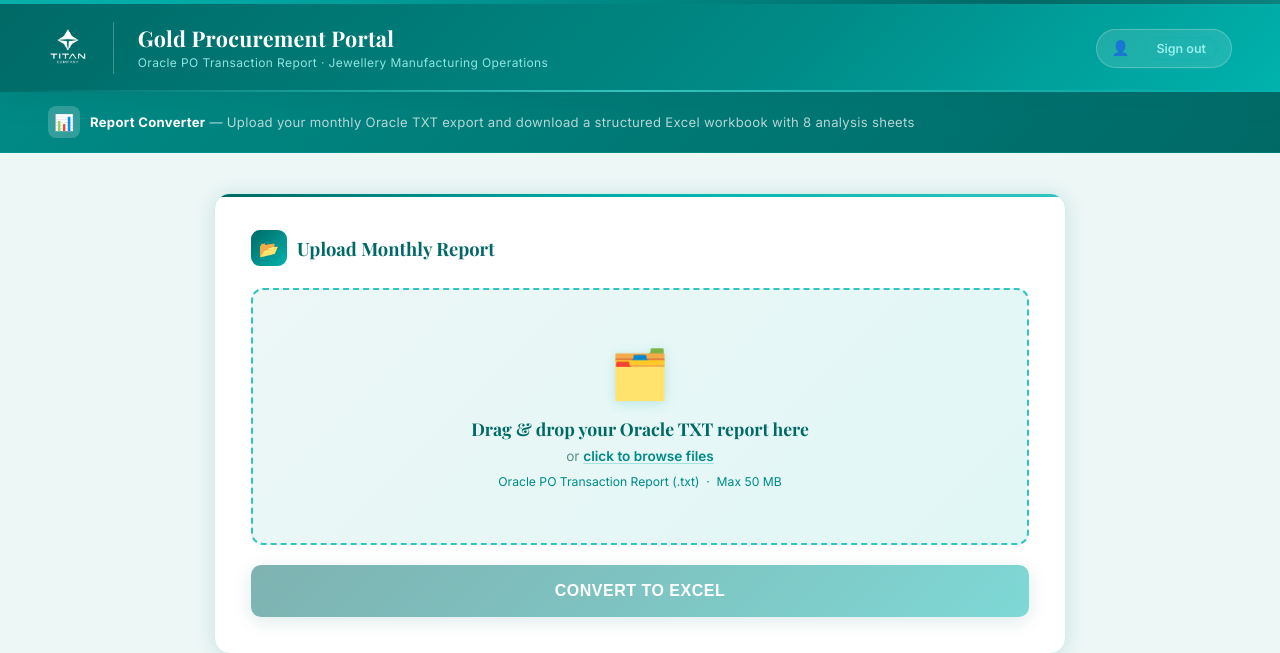
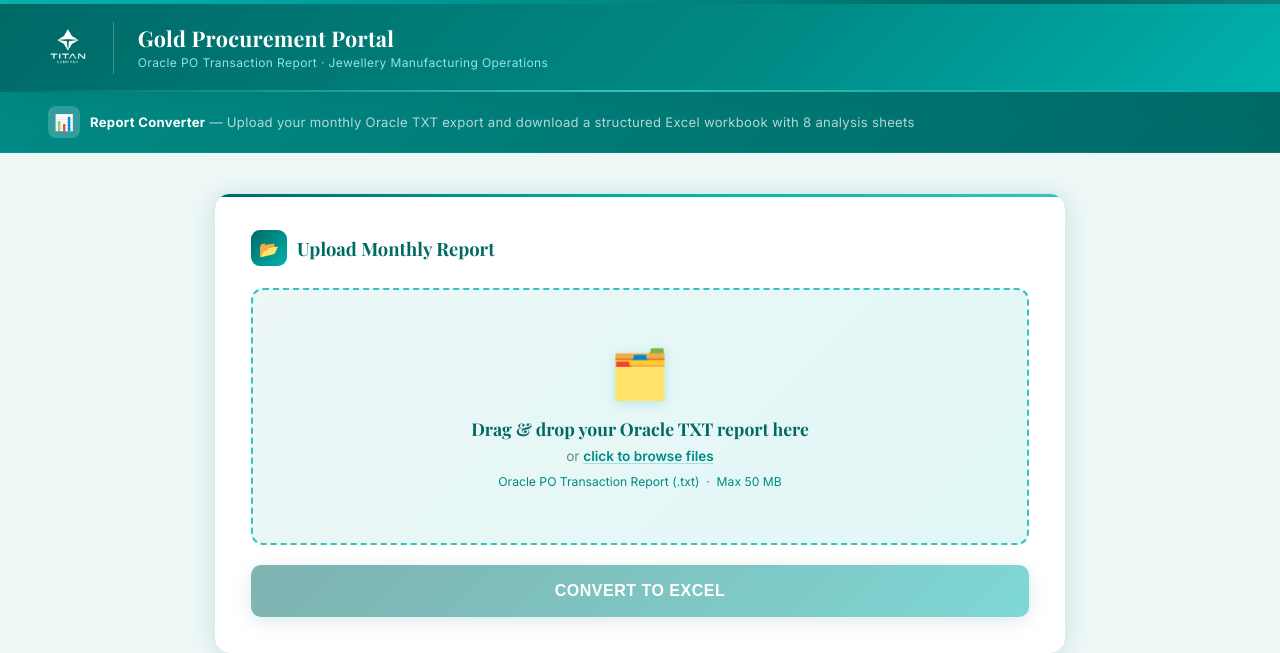
Before and after one commit to AnudeepChikati/gold-procurement, a Flask app: template templates/index.html in a window 1280 px wide. Shown: the top 653 px of the page. Run offline with Flask 3, Linux system fonts and the light colour scheme; the template is opened without the code that fills it, so the values that code supplies are empty.

Commit message:
Gold Procurment: code cleanup.

```diff
--- a/app.py
+++ b/app.py
@@ -1,24 +1,17 @@
 """
 Gold Procurement - Web UI (Flask)
 ===================================
-Environment variables (required in production):
-    APP_USERNAME   - login username  (default: admin)
-    APP_PASSWORD   - login password  (default: titan@123)
-    SECRET_KEY     - Flask session secret (generate a long random string)
+Local-only single page app. No authentication.
+Run: python app.py
 """
 
 import os
 import uuid
 import tempfile
 import traceback
-import functools
 from pathlib import Path
 
-from flask import (
-    Flask, request, jsonify, send_file, render_template,
-    abort, session, redirect, url_for
-)
-from werkzeug.middleware.proxy_fix import ProxyFix
+from flask import Flask, request, jsonify, send_file, render_template, abort
 
 import sys
 sys.path.insert(0, str(Path(__file__).parent))
@@ -26,24 +19,11 @@ from parse_gold_report import parse_txt, write_excel_to_buffer
 
 _EXCEL_CACHE: dict[str, tuple[bytes, str]] = {}
 
-_IS_PRODUCTION = os.environ.get("RAILWAY_ENVIRONMENT") or os.environ.get("RENDER")
-
 app = Flask(__name__)
-# Trust Railway/Render's reverse proxy so HTTPS is detected correctly
-app.wsgi_app = ProxyFix(app.wsgi_app, x_for=1, x_proto=1, x_host=1, x_prefix=1)
-
-app.config["MAX_CONTENT_LENGTH"]      = 50 * 1024 * 1024
-app.config["SESSION_COOKIE_HTTPONLY"] = True
-app.config["SESSION_COOKIE_SAMESITE"] = "Lax"
-app.config["SESSION_COOKIE_SECURE"]   = bool(_IS_PRODUCTION)  # HTTPS only in prod
-app.secret_key = os.environ.get("SECRET_KEY", "change-me-in-production-use-a-long-random-string")
-
-_USERNAME = os.environ.get("APP_USERNAME", "admin")
-_PASSWORD = os.environ.get("APP_PASSWORD", "titan@123")
+app.config["MAX_CONTENT_LENGTH"] = 50 * 1024 * 1024
 
 
-# ─── Global JSON error handlers ───────────────────────────────────────────────
-# Flask returns HTML by default for 4xx/5xx — override for API routes
+# ─── JSON error helpers ────────────────────────────────────────────────────────
 
 def _json_error(code, message):
     resp = jsonify({"error": message})
@@ -52,12 +32,6 @@ def _json_error(code, message):
 
 @app.errorhandler(400)
 def err_400(e): return _json_error(400, f"Bad request: {e.description}")
-
-@app.errorhandler(401)
-def err_401(e): return _json_error(401, "Session expired. Please refresh and log in again.")
-
-@app.errorhandler(403)
-def err_403(e): return _json_error(403, "Access forbidden.")
 
 @app.errorhandler(404)
 def err_404(e): return _json_error(404, "Not found.")
@@ -76,46 +50,12 @@ def err_any(e):
     return _json_error(500, str(e))
 
 
-def login_required(f):
-    @functools.wraps(f)
-    def decorated(*args, **kwargs):
-        if not session.get("logged_in"):
-            if request.method == "POST":
-                return jsonify({"error": "Session expired. Please refresh and log in again."}), 401
-            return redirect(url_for("login", next=request.path))
-        return f(*args, **kwargs)
-    return decorated
-
-
-@app.route("/login", methods=["GET", "POST"])
-def login():
-    error = None
-    if request.method == "POST":
-        username = request.form.get("username", "").strip()
-        password = request.form.get("password", "")
-        if username == _USERNAME and password == _PASSWORD:
-            session["logged_in"] = True
-            session["username"]  = username
-            next_url = request.args.get("next") or url_for("index")
-            return redirect(next_url)
-        error = "Invalid username or password."
-    return render_template("login.html", error=error)
-
-
-@app.route("/logout")
-def logout():
-    session.clear()
-    return redirect(url_for("login"))
-
-
 @app.route("/")
-@login_required
 def index():
-    return render_template("index.html", username=session.get("username", ""))
+    return render_template("index.html")
 
 
 @app.route("/upload", methods=["POST"])
-@login_required
 def upload():
     if "file" not in request.files:
         return jsonify({"error": "No file part in request"}), 400
@@ -174,7 +114,6 @@ def upload():
 
 
 @app.route("/download/<token>")
-@login_required
 def download(token: str):
     if token not in _EXCEL_CACHE:
         abort(404)
@@ -189,17 +128,14 @@ def download(token: str):
 
 
 if __name__ == "__main__":
-    port     = int(os.environ.get("PORT", 5000))
-    is_local = os.environ.get("RAILWAY_ENVIRONMENT") is None
+    port = int(os.environ.get("PORT", 5000))
 
-    if is_local:
-        import webbrowser, threading
-        def _open():
-            import time; time.sleep(1)
-            webbrowser.open(f"http://localhost:{port}")
-        threading.Thread(target=_open, daemon=True).start()
+    import webbrowser, threading
+    def _open():
+        import time; time.sleep(1)
+        webbrowser.open(f"http://localhost:{port}")
+    threading.Thread(target=_open, daemon=True).start()
 
     print(f"\n  Gold Procurement Web UI")
-    print(f"  Running on port {port}")
-    print(f"  Default login: admin / titan@123\n")
-    app.run(host="0.0.0.0", port=port, debug=False)
+    print(f"  Running at: http://localhost:{port}\n")
+    app.run(host="127.0.0.1", port=port, debug=False)
--- a/templates/index.html
+++ b/templates/index.html
@@ -596,35 +596,7 @@
     .footer-left span { font-size: .75rem; color: rgba(255,255,255,.5); }
     .footer-right { font-size: .72rem; color: rgba(178,255,252,.45); letter-spacing: .4px; }
 
-    /* ── User pill + logout ─────────────────────────────────── */
-    .header-right { display: flex; align-items: center; gap: 12px; }
-    .user-pill {
-      display: flex;
-      align-items: center;
-      gap: 8px;
-      background: rgba(255,255,255,.12);
-      border: 1px solid rgba(255,255,255,.22);
-      border-radius: 99px;
-      padding: 7px 14px;
-      font-size: .82rem;
-    }
-    .user-icon { font-size: .9rem; }
-    .user-name { color: var(--white); font-weight: 500; }
-    .logout-btn {
-      color: rgba(178,255,252,.8);
-      font-weight: 600;
-      font-size: .78rem;
-      text-decoration: none;
-      padding: 3px 10px;
-      border-radius: 99px;
-      border: 1px solid rgba(0,178,173,.4);
-      transition: all .2s;
-    }
-    .logout-btn:hover {
-      background: rgba(0,178,173,.25);
-      color: var(--white);
-      border-color: var(--teal-light);
-    }
+
 
     /* ── Responsive ─────────────────────────────────────── */
     @media (max-width: 640px) {
@@ -657,13 +629,7 @@
       <p>Oracle PO Transaction Report · Jewellery Manufacturing Operations</p>
     </div>
   </div>
-<div class="header-right">
-    <div class="user-pill">
-        <span class="user-icon">👤</span>
-        <span class="user-name">{{ username }}</span>
-        <a href="/logout" class="logout-btn" title="Sign out">Sign out</a>
-    </div>
-</div>
+
 </header>
 
 <!-- ── Page Banner ─────────────────────────────────────── -->
```
